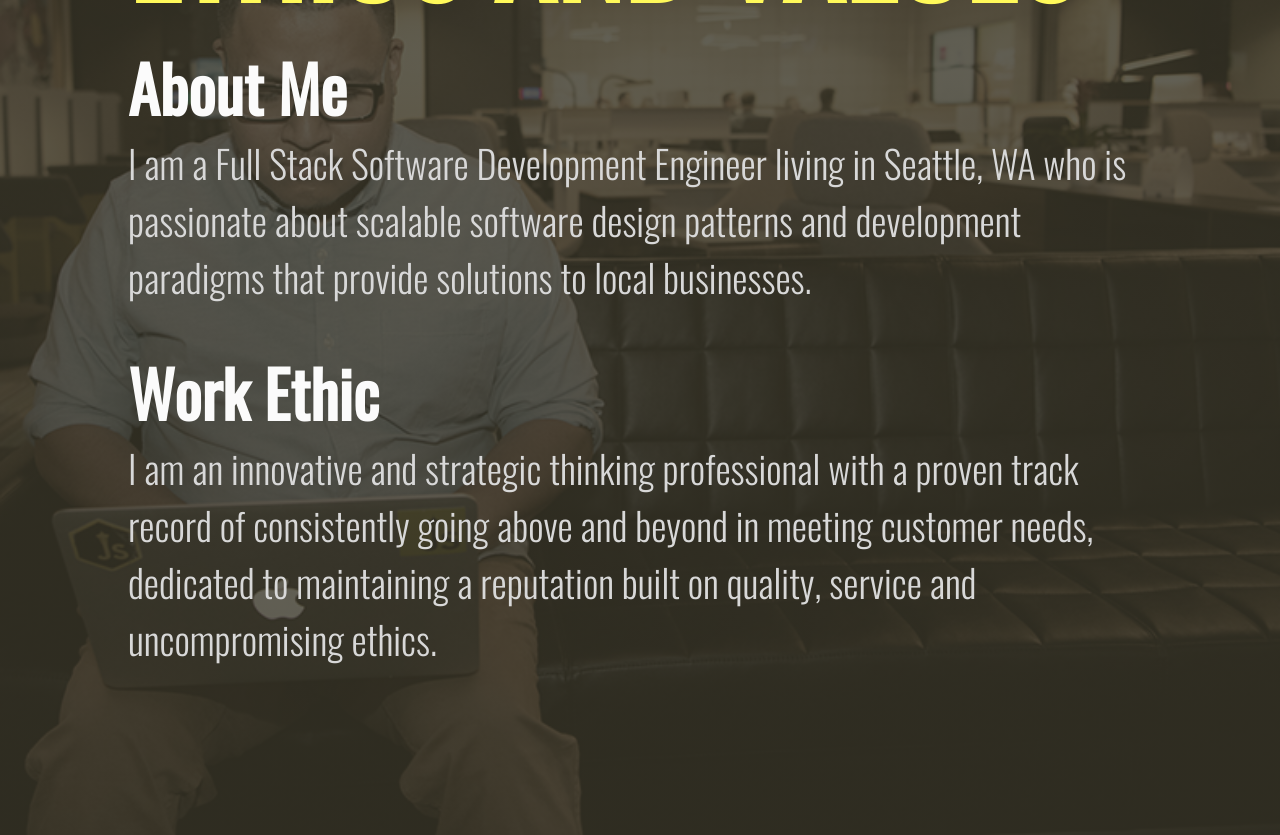
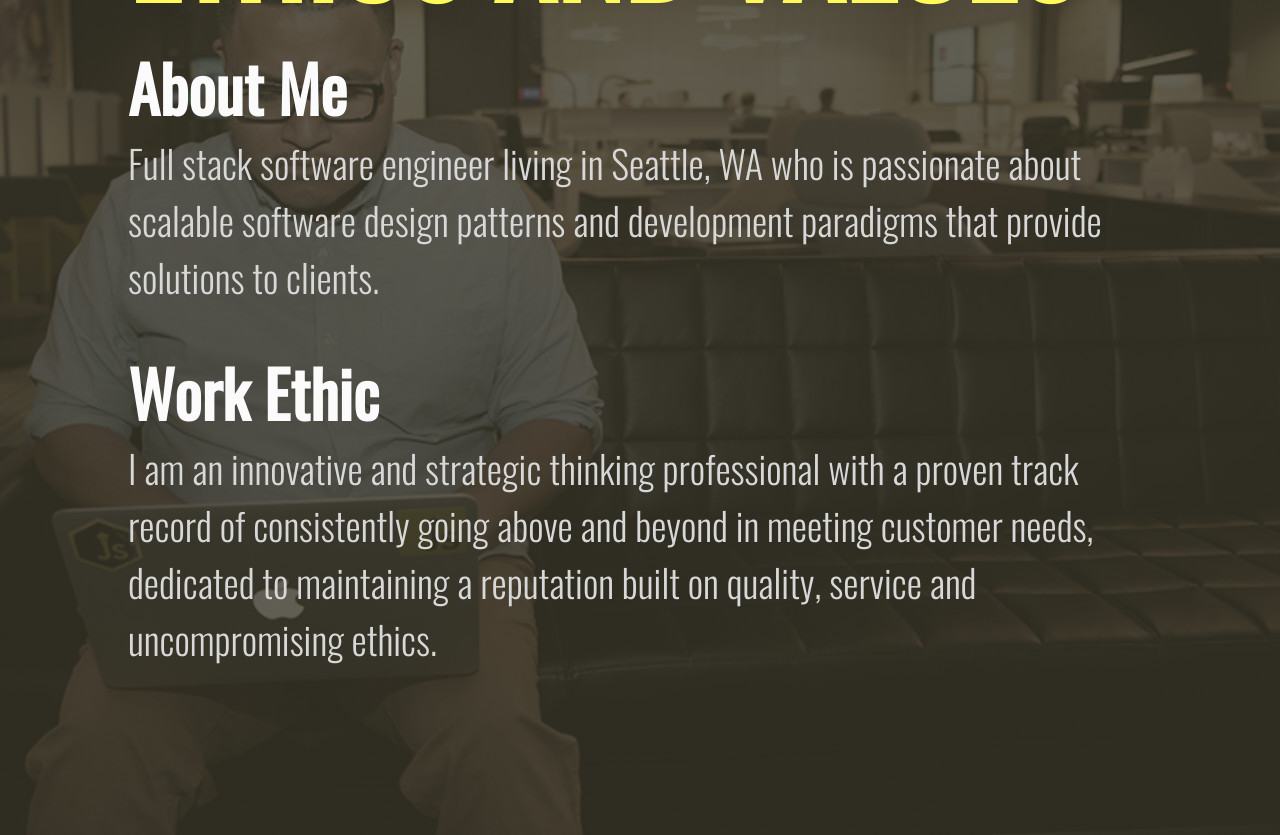
Before and after one commit to christianengineer/christianengineer.github.io, a Next.js app: page / in a window 1280 px wide. Shown: the part 6040-6875 px from the top of the page. Built offline with nearby package versions, Linux system fonts and the light colour scheme.

Commit message:
update work and ethics section

```diff
--- a/pages/index.js
+++ b/pages/index.js
@@ -244,9 +244,9 @@ export default function LandingPage() {
           <div>
             <h3>About Me</h3>
             <h4>
-              I am a Full Stack Software Development Engineer living in Seattle,
-              WA who is passionate about scalable software design patterns and
-              development paradigms that provide solutions to local businesses.
+              Full stack software engineer living in Seattle, WA who is
+              passionate about scalable software design patterns and development
+              paradigms that provide solutions to clients.
             </h4>
           </div>
           <div>
```
